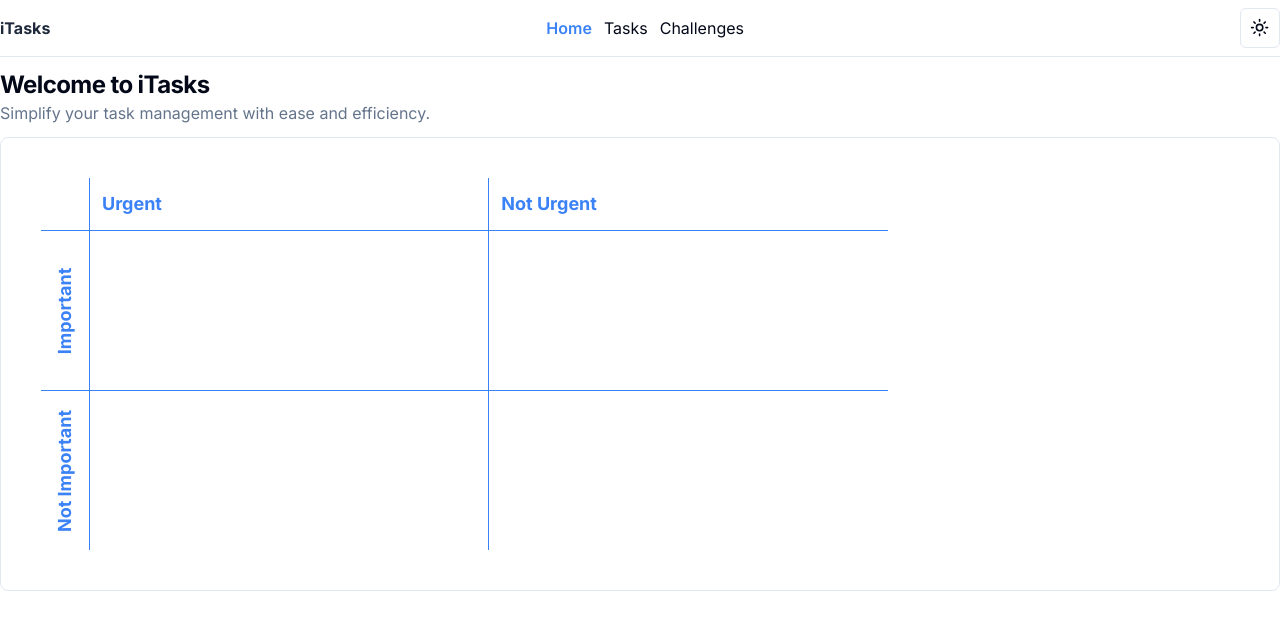
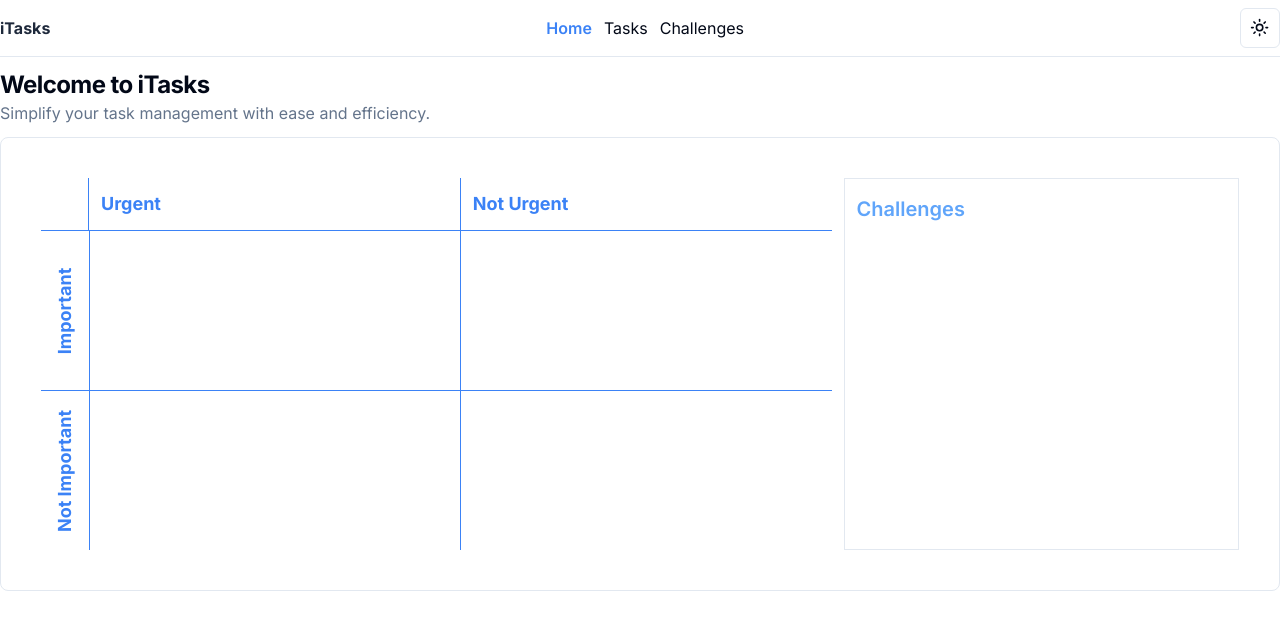
Before and after one commit to GohYiHao/iTasks, a Next.js app: page / in a window 1280 px wide. Shown: the top 630 px of the page. Built offline with nearby package versions, Linux system fonts and the light colour scheme.

Commit message:
chore: challenges add to home

```diff
--- a/src/components/box/box.tsx
+++ b/src/components/box/box.tsx
@@ -1,9 +1,12 @@
 "use client";
 
+import { Countdown } from "@/app/challenges/countdown";
+import { useChallenge } from "@/context/challenge-context";
 import { useTask } from "@/context/task-context";
 
 const Box = () => {
   const { tasks } = useTask();
+  const { challenges } = useChallenge();
   const urgentTasks = tasks.filter((task) => task.priority === "urgent");
   const notUrgentTasks = tasks.filter((task) => task.priority === "not-urgent");
   const importantTasks = tasks.filter((task) => task.priority === "important");
@@ -12,13 +15,14 @@ const Box = () => {
   );
   return (
     <div className="border p-10 rounded-lg">
-      <div className="flex flex-col border-blue-500">
+      <div className="flex gap-3">
+        <div className="w-8/12 flex-col border-blue-500">
           <div className="flex items-center  border-blue-500">
             <div className="w-12 whitespace-nowrap	 p-4"></div>
-          <div className="w-1/3 p-3 text-blue-500 text-lg font-bold border-l border-blue-500">
+            <div className="w-2/4 p-3 text-blue-500 text-lg font-bold border-l border-blue-500">
               Urgent
             </div>
-          <div className="w-1/3 p-3 text-blue-500 text-lg font-bold border-l border-blue-500">
+            <div className="w-2/4 p-3 text-blue-500 text-lg font-bold border-l border-blue-500">
               Not Urgent
             </div>
           </div>
@@ -28,7 +32,7 @@ const Box = () => {
                 Important
               </span>
             </div>
-          <div className="w-1/3 p-4 border-l border-t border-blue-500">
+            <div className="w-2/4 p-4 border-l border-t border-blue-500">
               {urgentTasks.map((task, index) => {
                 return (
                   <div
@@ -43,7 +47,7 @@ const Box = () => {
                 );
               })}
             </div>
-          <div className="w-1/3 p-4 border-l border-t border-blue-500">
+            <div className="w-2/4 p-4 border-l border-t border-blue-500">
               {notUrgentTasks.map((task, index) => {
                 return (
                   <div
@@ -65,7 +69,7 @@ const Box = () => {
                 Not Important
               </span>
             </div>
-          <div className="w-1/3 p-4 border-l border-t border-blue-500">
+            <div className="w-2/4 p-4 border-l border-t border-blue-500">
               {importantTasks.map((task, index) => {
                 return (
                   <div
@@ -80,7 +84,7 @@ const Box = () => {
                 );
               })}
             </div>
-          <div className="w-1/3 p-4 border-l border-t border-blue-500">
+            <div className="w-2/4 p-4 border-l border-t border-blue-500">
               {notImportantTasks.map((task, index) => {
                 return (
                   <div
@@ -97,6 +101,24 @@ const Box = () => {
             </div>
           </div>
         </div>
+        <div className="w-4/12 border p-1">
+          <span className="block text-xl text-blue-400 font-semibold ml-2 mt-3">Challenges</span>
+          {challenges.map((challenge: any, index: number) => {
+            return (
+              <div key={index}>
+                <div className="flex justify-between items-center p-3 m-3 border">
+                  <h3 className="basis-8/12 text-xl font-semibold">
+                    {challenge.title}
+                  </h3>
+                  <div className="basis-4/12">
+                    <Countdown targetDate={challenge.date} />
+                  </div>
+                </div>
+              </div>
+            );
+          })}
+        </div>
+      </div>
     </div>
   );
 };
```
Lines whose indentation alone changed are shown as unchanged.
